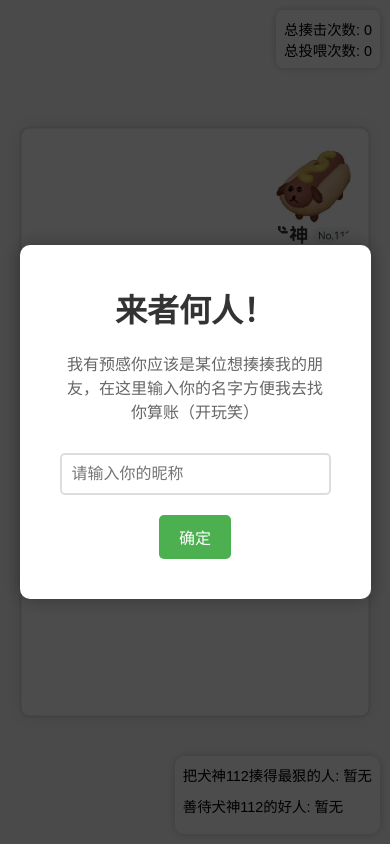
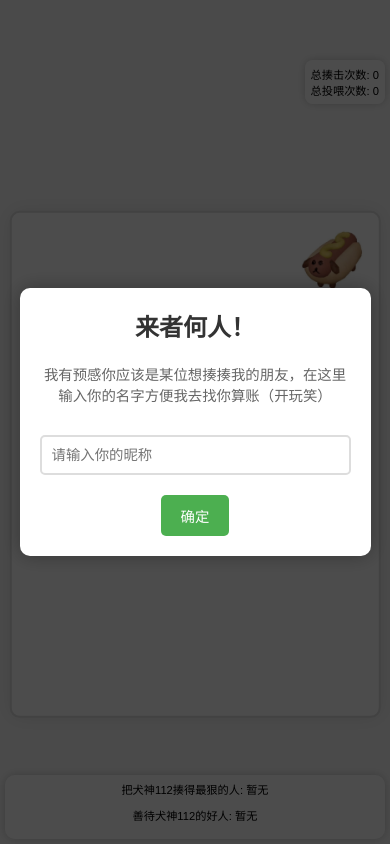
Before and after one commit to NervousYoungInhuman116/quanshen-punch, a plain HTML site: page index.html in a window 390 px wide. Drawn offline with Linux system fonts and the light colour scheme.

Commit message:
Add files via upload

```diff
--- a/style.css
+++ b/style.css
@@ -7,6 +7,8 @@
     -webkit-tap-highlight-color: transparent;
     user-select: none;
     -webkit-user-select: none;
+    -webkit-touch-callout: none;
+    -webkit-user-drag: none;
 }
 
 /* 禁用按钮和链接的默认行为 */
@@ -14,6 +16,16 @@ button, a {
     -webkit-tap-highlight-color: transparent;
     user-select: none;
     -webkit-user-select: none;
+}
+
+/* 禁用游戏区域的默认行为 */
+#game-area {
+    -webkit-tap-highlight-color: transparent;
+    user-select: none;
+    -webkit-user-select: none;
+    outline: none;
+    -webkit-outline: none;
+    border: none;
 }
 
 body {
@@ -95,25 +107,27 @@ body {
     position: absolute;
     top: 10px;
     left: 10px;
-    background-color: rgba(255, 255, 255, 0.8);
+    right: 10px;
+    background-color: rgba(255, 255, 255, 0.9);
     padding: 10px;
     border-radius: 8px;
     box-shadow: 0 0 8px rgba(0, 0, 0, 0.2);
-    font-size: 0.9em;
+    font-size: 0.8em;
     z-index: 100;
-    max-width: 300px;
+    max-width: 100%;
+    text-align: center;
 }
 
 /* 统计信息 */
 #stats {
     position: absolute;
-    top: 10px;
+    top: 70px;
     right: 10px;
-    background-color: rgba(255, 255, 255, 0.8);
-    padding: 10px;
+    background-color: rgba(255, 255, 255, 0.9);
+    padding: 8px;
     border-radius: 8px;
     box-shadow: 0 0 8px rgba(0, 0, 0, 0.2);
-    font-size: 1em;
+    font-size: 0.8em;
     z-index: 100;
 }
 
@@ -214,49 +228,61 @@ body {
 /* 响应式设计 */
 @media (max-width: 900px) {
     #game-area {
-        width: 90vw;
-        height: 70vh;
+        width: 95vw;
+        height: 60vh;
+        top: 55%;
     }
 
     #dog-container {
-        width: 100px;
-        height: 100px;
+        width: 80px;
+        height: 80px;
     }
 
     /* 移动端调整 */
     #ghost-mode {
-        font-size: 0.8em;
+        font-size: 0.7em;
         padding: 8px;
-        max-width: 250px;
+        max-width: 100%;
+        top: 5px;
+        left: 5px;
+        right: 5px;
     }
 
     #stats {
-        font-size: 0.9em;
-        padding: 8px;
+        font-size: 0.7em;
+        padding: 6px;
+        top: 60px;
+        right: 5px;
     }
 
     #leaderboard {
-        font-size: 0.9em;
-        padding: 8px;
-        bottom: 10px;
-        right: 10px;
+        font-size: 0.7em;
+        padding: 6px;
+        bottom: 5px;
+        right: 5px;
+        left: 5px;
+        text-align: center;
+    }
+
+    .modal-content {
+        padding: 20px;
     }
 
     .modal-content h1 {
-        font-size: 2em;
+        font-size: 1.5em;
     }
 
     .modal-content p {
-        font-size: 1em;
+        font-size: 0.9em;
     }
 
     .modal-content input {
         padding: 10px;
-        font-size: 1em;
+        font-size: 0.9em;
     }
 
     .modal-content button {
         padding: 10px 20px;
-        font-size: 1em;
+        font-size: 0.9em;
     }
 }
```
